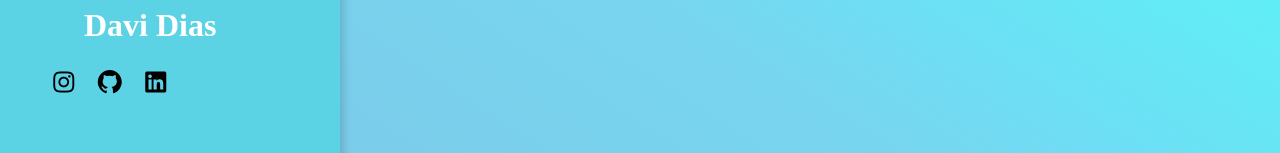
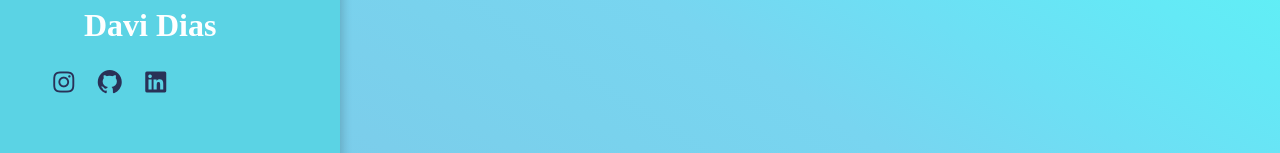
Before and after one commit to DevDaviDias/Clone-tabnews, a Next.js app: page / in a window 1280 px wide. Shown: the part 184-337 px from the top of the page. Built offline with nearby package versions, Linux system fonts and the light colour scheme.

Commit message:
mudando a cor do textos do menu hamburguer

```diff
--- a/styles/MenuHamburguer.module.css
+++ b/styles/MenuHamburguer.module.css
@@ -30,7 +30,7 @@
 }
 .navRedesSociais a{
    text-decoration: none;
-  color: black;
+  color: #293157;
   font-weight: bold;
   transition: 0.2s;
 }
```
